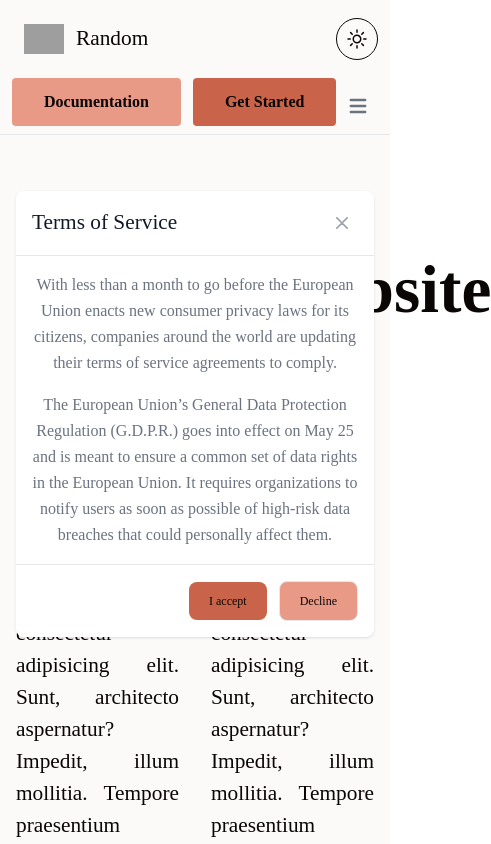
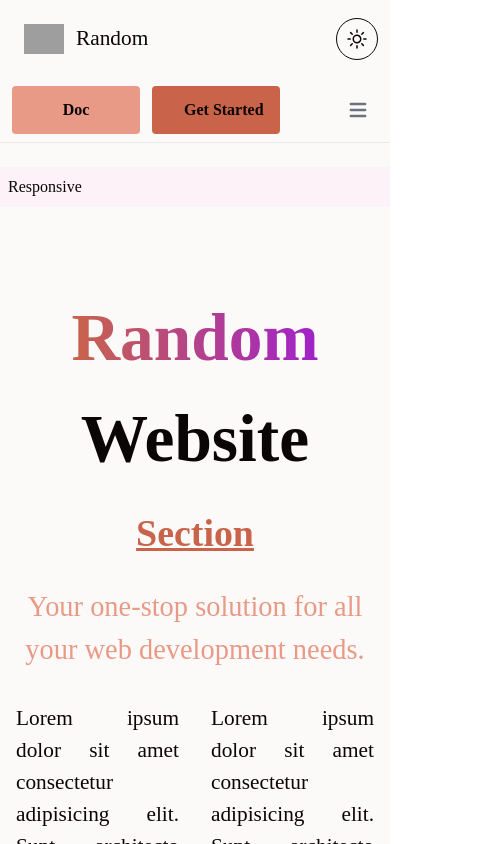
Before and after one commit to 4lexDel/Random-website, a React (Create React App) app: page / in a window 390 px wide. Shown: the top 844 px of the page, 491 px wide, since content can reach past the window. Built offline with nearby package versions, Linux system fonts and the light colour scheme; grey boxes are pictures that could not be loaded.

Commit message:
fix header responsive

```diff
--- a/src/App.tsx
+++ b/src/App.tsx
@@ -10,7 +10,7 @@ function App() {
       <Header></Header>
 
       <br />
-      {/* <Responsive></Responsive> */}
+      <Responsive></Responsive>
       <HomePage></HomePage>
     </div>
   );
--- a/src/components/Header/Header.tsx
+++ b/src/components/Header/Header.tsx
@@ -30,15 +30,16 @@ function Header() {
             <nav className="bg-background border-b items-center
             grid grid-cols-8 lg:place-items-center">
                 <a href="" className="flex items-center m-3
-                lg:col-span-1
-                sm:col-span-2
+                xl:col-span-1
+                md:col-span-2
+                sm:col-span-4
                 col-span-4 justify-self-start order-1">
                     <img src="https://pagepro.co/blog/wp-content/uploads/2020/04/react-1024x912.png" width="40px" className="m-3" alt="Logo" />
                     <span className="self-center text-xl font-semibold whitespace-nowrap dark:text-white">Random</span>
                 </a>
                 <div className={`justify-between items-center
                 xl:col-span-4
-                lg:col-span-6 lg:justify-self-center lg:flex lg:order-2
+                lg:col-span-5 lg:justify-self-center lg:flex lg:order-2
                 sm:col-span-8 sm:justify-self-end
                 ${isMenuOpen ? "" : "hidden"} col-span-8 justify-self-end order-6`}>
                     <ul className="flex flex-col text-xl lg:flex-row">
@@ -63,7 +64,7 @@ function Header() {
                     </ul>
                 </div>
                 <button onClick={toggleDarkMode} className="size-fit text-text font-bold p-2 rounded-full border border-text
-                sm:justify-self-center sm:col-span-1
+                md:justify-self-center md:col-span-1
                 col-span-4 order-3 justify-self-end mr-3">
                     {darkMode ?
                         <svg id="theme-toggle-dark-icon" className="w-6 h-6" xmlns="http://www.w3.org/2000/svg" fill="none" viewBox="0 0 24 24" stroke-width="1.5" stroke="currentColor">
@@ -75,22 +76,23 @@ function Header() {
                         </svg>
                     }
                 </button>
-                <div className="flex items-center gap-3 pb-2
-                xl:col-span-2
-                lg:col-span-8 lg:justify-self-center
-                sm:ml-0
-                col-span-4 justify-self-start order-4 ml-3 mr-3">
-                    <button className="bg-secondary text-text font-bold py-3 px-8 rounded">
-                        Documentation
+                <div className="flex flex-wrap items-center gap-3 pb-2 pt-2
+                xl:col-span-2 xl:justify-self-end
+                lg:col-span-8 lg:justify-self-center lg:ml-0
+                md:col-span-4
+                col-span-6 justify-self-start order-4 ml-3 mr-3">
+                    <button className="bg-secondary text-text text-md font-bold py-3 px-8 rounded w-32">
+                        Doc
                     </button>
-                    <button className="bg-primary text-text font-bold py-3 px-8 rounded text-nowrap">
+                    <button className="bg-primary text-text font-bold py-3 px-8 rounded text-nowrap w-32">
                         Get Started
                     </button>
                 </div>
                 <button onClick={() => setIsMenuOpen(!isMenuOpen)}  className="size-fit inline-flex items-center p-2 text-sm text-gray-500 rounded-lg hover:bg-gray-100 focus:outline-none focus:ring-2 focus:ring-gray-200 dark:text-gray-400 dark:hover:bg-gray-700 dark:focus:ring-gray-600
                 lg:hidden
-                sm:inline-flex sm:col-span-1 sm:justify-self-center
-                col-span-4 order-5 justify-self-end mr-3">
+                md:col-span-1
+                sm:inline-flex sm:col-span-2 sm:justify-self-end
+                col-span-2 order-5 justify-self-end mr-3">
                     <span className="sr-only">Open main menu</span>
                     {!isMenuOpen ?
                         <svg className="w-6 h-6" fill="currentColor" viewBox="0 0 20 20" xmlns="http://www.w3.org/2000/svg"><path fill-rule="evenodd" d="M3 5a1 1 0 011-1h12a1 1 0 110 2H4a1 1 0 01-1-1zM3 10a1 1 0 011-1h12a1 1 0 110 2H4a1 1 0 01-1-1zM3 15a1 1 0 011-1h12a1 1 0 110 2H4a1 1 0 01-1-1z" clip-rule="evenodd"></path></svg>
--- a/src/index.css
+++ b/src/index.css
@@ -1,6 +1,11 @@
 @tailwind base;
 @tailwind components;
 @tailwind utilities;
+
+html {
+  width: 100%;
+  overflow-x: hidden;
+}
 
 * {
   box-sizing: border-box;
@@ -10,7 +15,6 @@
 
 @layer base {
   :root {
-
     --text: #0a0605;
     --text-50: #f6f0ee;
     --text-100: #eee0dd;
--- a/src/pages/HomePage.tsx
+++ b/src/pages/HomePage.tsx
@@ -8,9 +8,9 @@ function HomePage() {
 
     return (
         <section id="home" className="container p-4 mx-auto py-20 text-center">
-            <h1 className="mb-4 text-5xl font-bold font-heading text-text md:text-5xl lg:text-6xl">
+            <h1 className="flex justify-center flex-wrap mb-4 text-5xl font-bold font-heading text-text md:text-5xl lg:text-6xl">
                 <span className="text-transparent bg-clip-text bg-gradient-to-r to-info from-primary">Random</span>
-                Website
+                <span>Website</span>
             </h1>
 
 
@@ -214,7 +214,7 @@ function HomePage() {
                 </table>
             </div>
 
-            <Modal isOpen={isOpen} onClose={() => setIsOpen(false)} onSubmit={() => console.log("OK")}></Modal>
+            {/* <Modal isOpen={isOpen} onClose={() => setIsOpen(false)} onSubmit={() => console.log("OK")}></Modal> */}
         </section>
     );
 }
```
